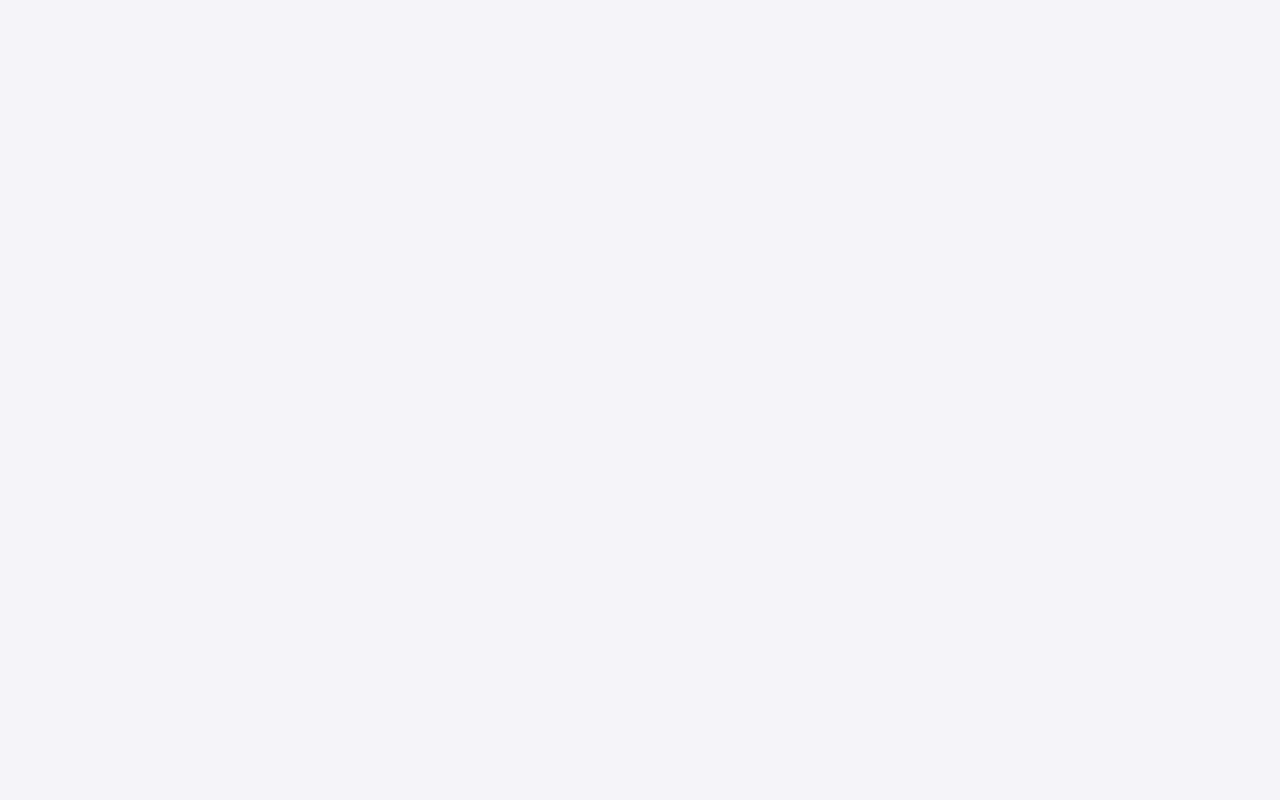
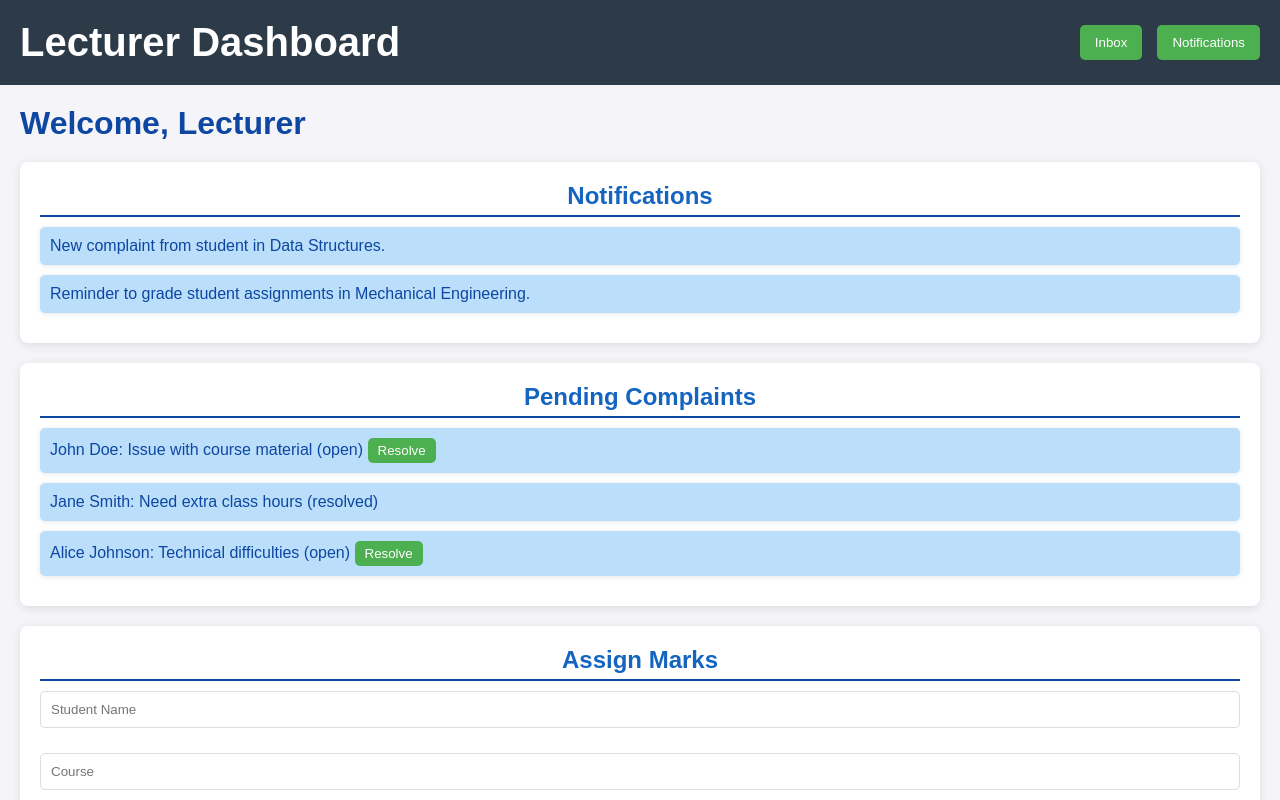
Before and after one commit to ArnoldPeterMukasa/AITS_GROUP_G, a React (Vite) app in the folder FRONTEND/: page /LecturerDashboard in a window 1280 px wide. Before the commit this address had no page. Built offline with nearby package versions, Linux system fonts and the light colour scheme.

Commit message:
Added new files LecturerDashboard.jsx and LecturerDashboard.css

```diff
--- /dev/null
+++ b/FRONTEND/src/components/LecturerDashboard.css
@@ -0,0 +1,114 @@
+.dashboard-container {
+    display: flex;
+    flex-direction: column;
+    height: 100vh;
+}
+
+.dashboard-header {
+    background-color: #2d3b48;
+    color: white;
+    padding: 20px;
+    display: flex;
+    justify-content: space-between;
+    align-items: center;
+}
+
+.dashboard-header h1 {
+    margin: 0;
+}
+
+.header-actions {
+    display: flex;
+    gap: 15px;
+}
+
+.header-button {
+    padding: 10px 15px;
+    background-color: #4CAF50;
+    color: white;
+    border: none;
+    cursor: pointer;
+}
+
+.header-button:hover {
+    background-color: #45a049;
+}
+
+.content {
+    flex: 1;
+    padding: 20px;
+    background-color: #f4f4f9;
+}
+
+.content h1 {
+    margin-top: 0;
+}
+
+.section {
+    margin-bottom: 20px;
+}
+
+section h2 {
+    margin-bottom: 10px;
+}
+
+form input {
+    margin-bottom: 10px;
+    padding: 10px;
+    width: 100%;
+    border: 1px solid #ddd;
+    border-radius: 5px;
+}
+
+form button {
+    padding: 10px 15px;
+    background-color: #4CAF50;
+    color: white;
+    border: none;
+    cursor: pointer;
+    border-radius: 5px;
+}
+
+form button:hover {
+    background-color: #45a049;
+}
+
+ul {
+    list-style-type: none;
+    padding: 0;
+}
+
+ul li {
+    padding: 8px;
+    background-color: #fff;
+    margin-bottom: 10px;
+    border-radius: 5px;
+    box-shadow: 0 2px 4px rgba(0, 0, 0, 0.1);
+}
+
+ul li button {
+    background-color: #4CAF50;
+    color: white;
+    border: none;
+    padding: 5px 10px;
+    cursor: pointer;
+}
+
+ul li button:hover {
+    background-color: #45a049;
+}
+
+/* Responsive Design */
+@media (max-width: 768px) {
+    .content {
+        padding: 15px;
+    }
+
+    form input {
+        width: 100%;
+    }
+
+    .header-actions {
+        display: none;
+    }
+}
--- /dev/null
+++ b/FRONTEND/src/components/LecturerDashboard.jsx
@@ -0,0 +1,131 @@
+import React, { useState, useEffect } from "react";
+import { useLocation } from "react-router-dom";
+import "./LecturerDashboard.css";
+
+function LecturerDashboard() {
+    const location = useLocation();
+    const { user } = location.state || {};
+
+    const [complaints, setComplaints] = useState([]);
+    const [marks, setMarks] = useState([]);
+    const [notifications, setNotifications] = useState([
+        "New complaint from student in Data Structures.",
+        "Reminder to grade student assignments in Mechanical Engineering.",
+    ]);
+
+    useEffect(() => {
+        // Simulating fetching complaints data and marks assigned
+        setComplaints([
+            { id: 1, student: "John Doe", complaint: "Issue with course material", status: "open" },
+            { id: 2, student: "Jane Smith", complaint: "Need extra class hours", status: "resolved" },
+            { id: 3, student: "Alice Johnson", complaint: "Technical difficulties", status: "open" },
+        ]);
+
+        setMarks([
+            { student: "John Doe", course: "Calculus 101", marks: 85 },
+            { student: "Jane Smith", course: "Data Structures", marks: 92 },
+        ]);
+    }, []);
+
+    const handleResolveComplaint = (complaintId) => {
+        setComplaints((prevComplaints) =>
+            prevComplaints.map((complaint) =>
+                complaint.id === complaintId ? { ...complaint, status: "resolved" } : complaint
+            )
+        );
+    };
+
+    const handleAssignMarks = (studentName, course, marks) => {
+        setMarks((prevMarks) => [
+            ...prevMarks,
+            { student: studentName, course, marks: parseInt(marks) },
+        ]);
+    };
+
+    return (
+        <div className="dashboard-container">
+            {/* Header Section */}
+            <nav className="dashboard-header">
+                <h1>Lecturer Dashboard</h1>
+                <div className="header-actions">
+                    <button className="header-button">Inbox</button>
+                    <button className="header-button">Notifications</button>
+                </div>
+            </nav>
+
+            {/* Content Section */}
+            <div className="content">
+                <h1>Welcome, {user?.name || "Lecturer"}</h1>
+
+                {/* Notifications Section */}
+                <div className="section">
+                    <h2>Notifications</h2>
+                    <ul>
+                        {notifications.length > 0 ? (
+                            notifications.map((notification, index) => (
+                                <li key={index}>{notification}</li>
+                            ))
+                        ) : (
+                            <p>No new notifications.</p>
+                        )}
+                    </ul>
+                </div>
+
+                {/* Complaints Section */}
+                <div className="section">
+                    <h2>Pending Complaints</h2>
+                    <ul>
+                        {complaints.length > 0 ? (
+                            complaints.map((complaint, index) => (
+                                <li key={index}>
+                                    {complaint.student}: {complaint.complaint} ({complaint.status}){" "}
+                                    {complaint.status === "open" && (
+                                        <button onClick={() => handleResolveComplaint(complaint.id)}>
+                                            Resolve
+                                        </button>
+                                    )}
+                                </li>
+                            ))
+                        ) : (
+                            <p>No complaints to resolve.</p>
+                        )}
+                    </ul>
+                </div>
+
+                {/* Assign Marks Section */}
+                <div className="section">
+                    <h2>Assign Marks</h2>
+                    <form
+                        onSubmit={(e) => {
+                            e.preventDefault();
+                            handleAssignMarks(
+                                e.target.studentName.value,
+                                e.target.course.value,
+                                e.target.marks.value
+                            );
+                        }}
+                    >
+                        <input type="text" name="studentName" placeholder="Student Name" required />
+                        <input type="text" name="course" placeholder="Course" required />
+                        <input type="number" name="marks" placeholder="Marks" required />
+                        <button type="submit">Assign Marks</button>
+                    </form>
+                    <h3>Assigned Marks</h3>
+                    <ul>
+                        {marks.length > 0 ? (
+                            marks.map((mark, index) => (
+                                <li key={index}>
+                                    {mark.student} - {mark.course}: {mark.marks} marks
+                                </li>
+                            ))
+                        ) : (
+                            <p>No marks assigned yet.</p>
+                        )}
+                    </ul>
+                </div>
+            </div>
+        </div>
+    );
+}
+
+export default LecturerDashboard;
--- a/FRONTEND/src/main.jsx
+++ b/FRONTEND/src/main.jsx
@@ -9,7 +9,7 @@ import LoginPage from './components/LoginPage.jsx';
 import Register from './components/Register.jsx';
 import StudentDashboard from './components/StudentDashboard.jsx';
 import AcademicRegistrarDashboard from './components/AcademicRegistrarDashboard.jsx';
-
+import LecturerDashboard from './components/LecturerDashboard.jsx';
 const root=ReactDOM.createRoot(document.getElementById('root'));root.render(
   <React.StrictMode>
     <Router>
@@ -20,6 +20,7 @@ const root=ReactDOM.createRoot(document.getElementById('root'));root.render(
         <Route path="/app" element={<App/>} />
         <Route path="/StudentDashboard" element={<StudentDashboard/>}/>
         <Route path = "/AcademicRegistrarDashboard" element={<AcademicRegistrarDashboard/>}/>
+        <Route path="/LecturerDashboard" element={<LecturerDashboard/>}/>
 
       </Routes>
     </Router>
```
